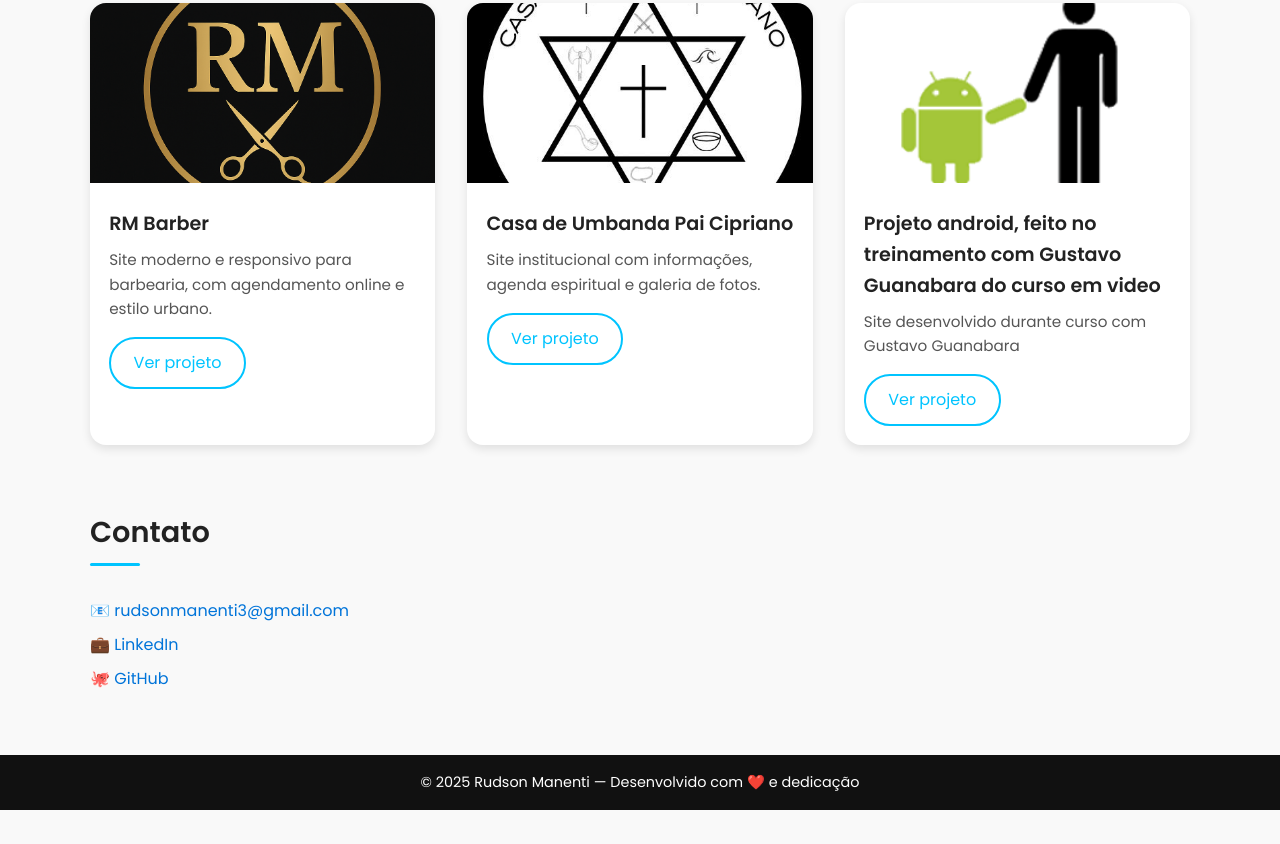
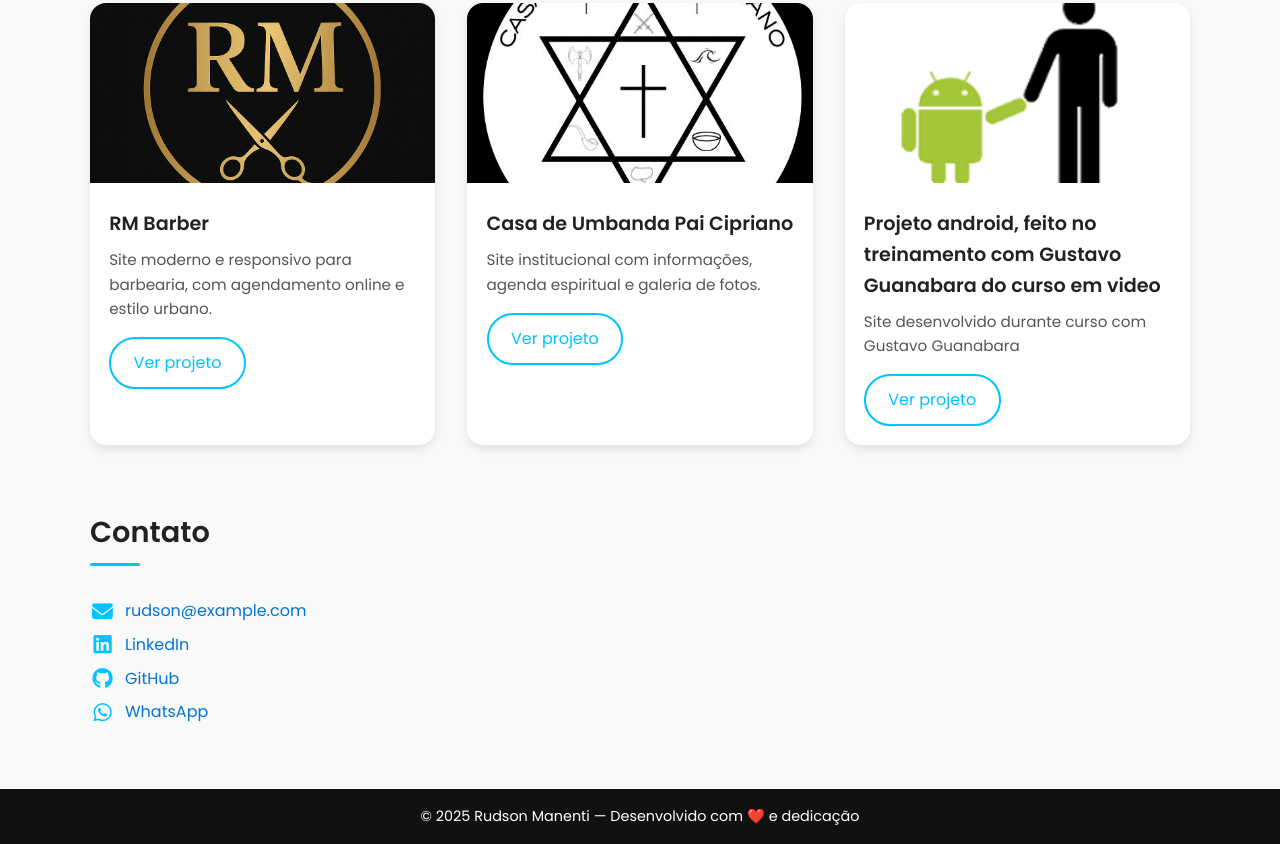
Before and after one commit to rudsonmanenti/portifolio, a plain HTML site: page index.html in a window 1280 px wide. Shown: the part 1122-1966 px from the top of the page. Before the commit the page ends 1932 px from the top, so only its background shows below. Drawn offline with Linux system fonts and the light colour scheme.

Commit message:
baloes das redes

```diff
--- a/index.html
+++ b/index.html
@@ -7,6 +7,7 @@
   <meta name="description" content="Portfólio moderno e elegante de Rudson Manenti, desenvolvedor web." />
   <link rel="stylesheet" href="style.css">
   <link rel="shortcut icon" href="//img/favicon-16x16.png" type="image/x-icon">
+  <link rel="stylesheet" href="https://cdnjs.cloudflare.com/ajax/libs/font-awesome/6.5.0/css/all.min.css">
   <link rel="preconnect" href="https://fonts.googleapis.com">
   <link rel="preconnect" href="https://fonts.gstatic.com" crossorigin>
   <link href="https://fonts.googleapis.com/css2?family=Poppins:wght@300;400;600&display=swap" rel="stylesheet">
@@ -76,14 +77,28 @@
       </div>
     </section>
 
-    <section id="contato" class="section">
-      <h3 class="section-title">Contato</h3>
-      <ul class="contact-list">
-        <li>📧 <a href="mailto:rudson@example.com">rudsonmanenti3@gmail.com</a></li>
-        <li>💼 <a href="https://linkedin.com/in/rudsonmanentivalim" target="_blank">LinkedIn</a></li>
-        <li>🐙 <a href="https://github.com/rudson" target="_blank">GitHub</a></li>
-      </ul>
-    </section>
+  <section id="contato" class="section">
+  <h3 class="section-title">Contato</h3>
+  <ul class="contact-list">
+    <li>
+      <i class="fa-solid fa-envelope"></i>
+      <a href="mailto:rudson@example.com">rudson@example.com</a>
+    </li>
+    <li>
+      <i class="fa-brands fa-linkedin"></i>
+      <a href="https://linkedin.com/in/rudsonmanentivalim" target="_blank">LinkedIn</a>
+    </li>
+    <li>
+      <i class="fa-brands fa-github"></i>
+      <a href="https://github.com/rudson" target="_blank">GitHub</a>
+    </li>
+    <li>
+      <i class="fa-brands fa-whatsapp"></i>
+      <a href="https://wa.me/5541992274453" target="_blank">WhatsApp</a>
+    </li>
+  </ul>
+</section>
+
   </main>
 
   <footer class="footer">
--- a/style.css
+++ b/style.css
@@ -210,6 +210,36 @@ body {
   list-style: none;
   padding: 0;
 }
+.contact-list li {
+  margin: 0.8rem 0;
+  font-size: 1rem;
+  display: flex;
+  align-items: center;
+  gap: 10px;
+}
+
+.contact-list i {
+  font-size: 1.3rem;
+  color: #00c4ff;
+  width: 25px;
+  text-align: center;
+  transition: transform 0.2s ease;
+}
+
+.contact-list i:hover {
+  transform: scale(1.2);
+}
+
+.contact-list a {
+  color: #0074D9;
+  text-decoration: none;
+  transition: color 0.3s ease;
+}
+
+.contact-list a:hover {
+  color: #00c4ff;
+}
+
 
 .contact-list li {
   margin: 0.5rem 0;
```
